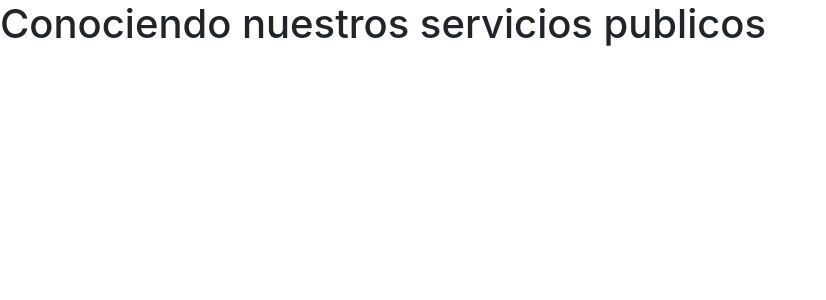
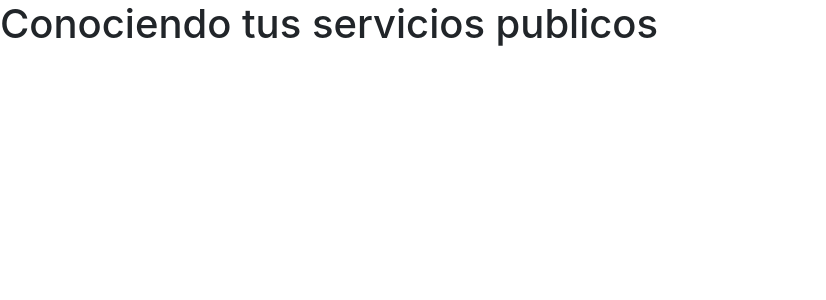
Before and after one commit to Conociendo-tus-servicios-publicos/EQUIPO9_FBM11_2020, a React (Create React App) app in the folder frontend/: page / in a window 1280 px wide. Shown: the top 300 px of the page, without its empty margins (0-826 px from the left). Built offline with nearby package versions, Linux system fonts and the light colour scheme.

Commit message:
modifique app

```diff
--- a/frontend/public/index.html
+++ b/frontend/public/index.html
@@ -11,7 +11,7 @@
     />
     <link rel="apple-touch-icon" href="%PUBLIC_URL%/logo192.png" />
     <link rel="manifest" href="%PUBLIC_URL%/manifest.json" />
-    <title>Conociendo Nuestros Servicios Públicos</title>
+    <title>Conociendo Tus Servicios Públicos</title>
   </head>
   <body>
     <noscript>You need to enable JavaScript to run this app.</noscript>
--- a/frontend/src/App.js
+++ b/frontend/src/App.js
@@ -3,7 +3,7 @@ import React from 'react';
 function App() {
   return (
     <div className="App">
-      <h1>Conociendo nuestros servicios publicos</h1>
+      <h1>Conociendo tus servicios publicos</h1>
     </div>
   );
 }
```
